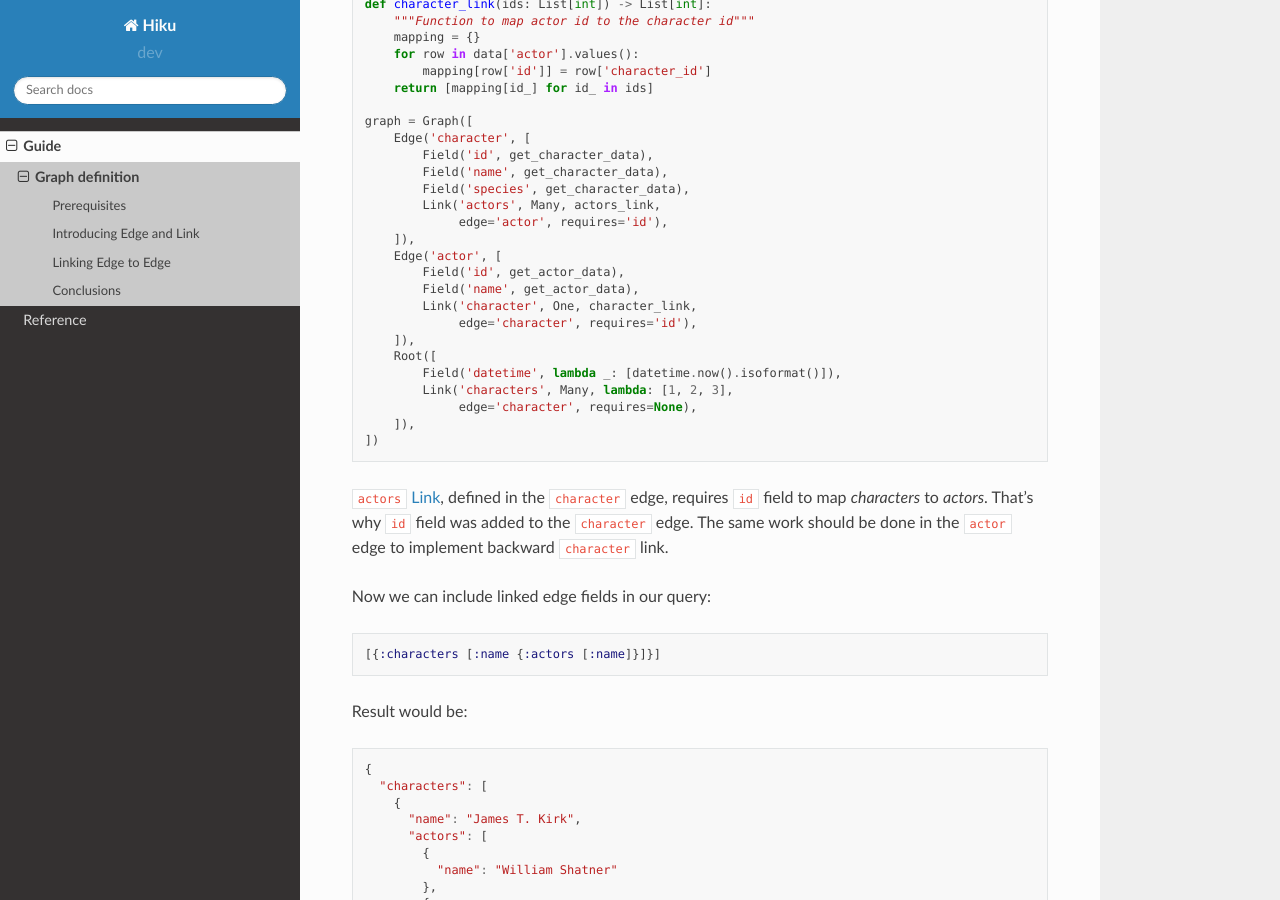
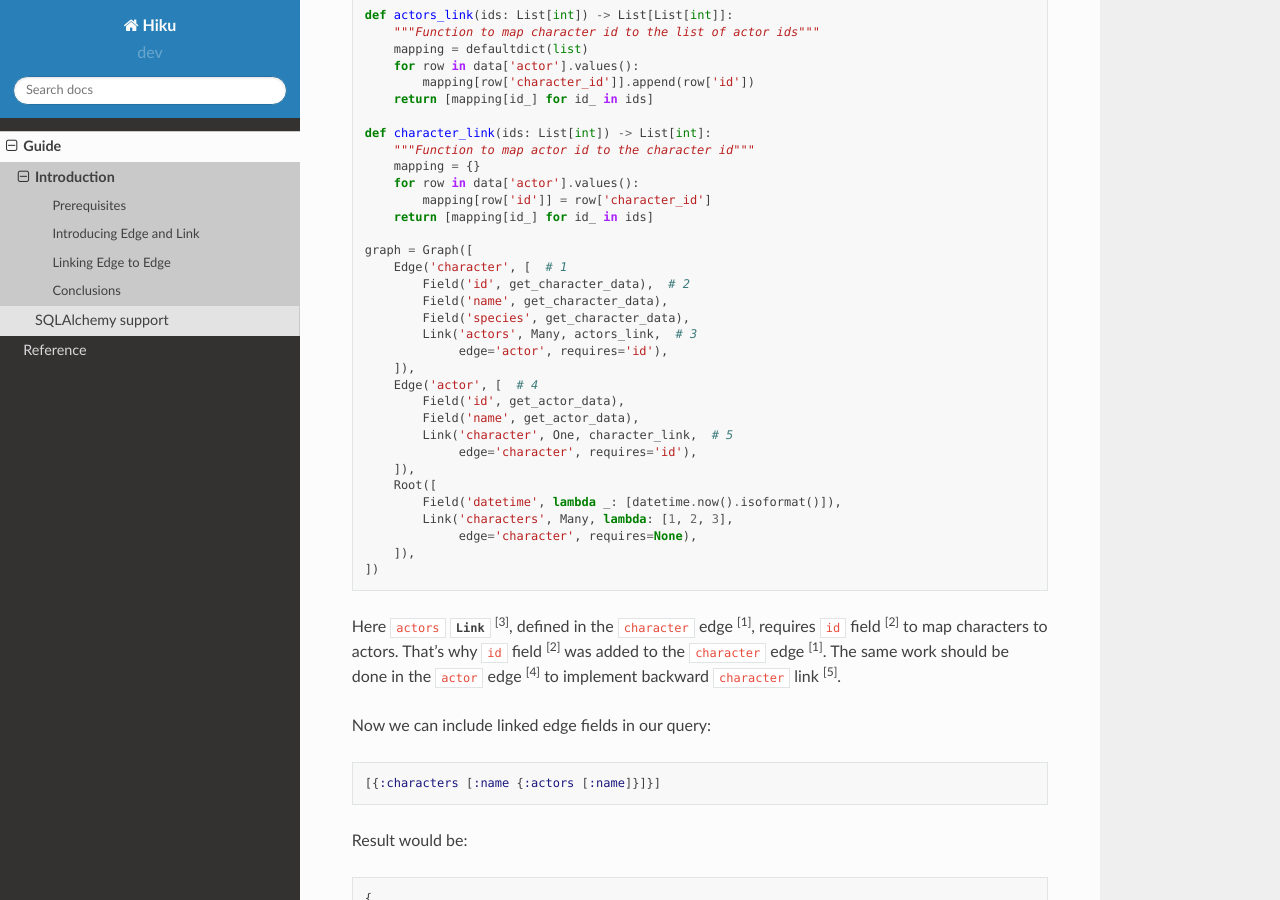
Before and after one commit to evo-company/hiku, a Sphinx documentation site: the page built from docs/guide/introduction.rst, in a window 1280 px wide and 900 px high, scrolled down 3544 px. Built offline with Sphinx 7.4.7 and the Read the Docs theme 2.0.0, drawn with Linux system fonts in a browser that asks for light colours; some of the changed text lies outside the part shown.

Commit message:
Fixed introduction docs and added next chapter to describe SQLAlchemy support

```diff
--- a/docs/guide/index.rst
+++ b/docs/guide/index.rst
@@ -4,4 +4,5 @@ Guide
 .. toctree::
    :maxdepth: 2
 
-   definition
+   introduction
+   sqlalchemy
--- a/docs/guide/definition.rst
+++ b/docs/guide/introduction.rst
@@ -1,5 +1,5 @@
-Graph definition
-================
+Introduction
+============
 
 Prerequisites
 ~~~~~~~~~~~~~
@@ -11,7 +11,7 @@ will need to setup an environment:
 
   $ pip install hiku
 
-And let's create a Python module for our playground (for example ``sandbox.py``):
+And let's create a Python module for our playground (for example `sandbox.py`):
 
 .. code-block:: python
 
@@ -135,7 +141,7 @@ And get this result:
   }
 
 ``get_character_data`` function is used to resolve values for two
-fields in the `character` edge. As you can see
+fields in the ``character`` edge. As you can see
 it returns basically a list of lists with values in the same order as
 it was requested in arguments (order of ids and fields should be
 preserved).
@@ -148,27 +154,27 @@ data together).
 Linking Edge to Edge
 ~~~~~~~~~~~~~~~~~~~~
 
-Let's extend our data with one more entity - `actor`:
+Let's extend our data with one more entity - ``actor``:
 
 .. code-block:: python
 
   data = {
       'character': {
           1: dict(id=1, name='James T. Kirk', species='Human'),
-          2: dict(id=2, name='Spock',         species='Vulcan/Human'),
+          2: dict(id=2, name='Spock', species='Vulcan/Human'),
           3: dict(id=3, name='Leonard McCoy', species='Human'),
       },
       'actor': {
-          1: dict(id=1, name='William Shatner', character_id=1),
-          2: dict(id=2, name='Leonard Nimoy',   character_id=2),
-          3: dict(id=3, name='DeForest Kelley', character_id=3),
-          4: dict(id=4, name='Chris Pine',      character_id=1),
-          5: dict(id=5, name='Zachary Quinto',  character_id=2),
-          6: dict(id=6, name='Karl Urban',      character_id=3),
+          1: dict(id=1, character_id=1, name='William Shatner'),
+          2: dict(id=2, character_id=2, name='Leonard Nimoy'),
+          3: dict(id=3, character_id=3, name='DeForest Kelley'),
+          4: dict(id=4, character_id=1, name='Chris Pine'),
+          5: dict(id=5, character_id=2, name='Zachary Quinto'),
+          6: dict(id=6, character_id=3, name='Karl Urban'),
       },
   }
 
-And actor will have a reference to the played character - `character_id`.
+And actor will have a reference to the played character - ``character_id``.
 
 .. code-block:: python
 
@@ -203,17 +209,17 @@ And actor will have a reference to the played character - `character_id`.
       return [mapping[id_] for id_ in ids]
 
   graph = Graph([
-      Edge('character', [
-          Field('id', get_character_data),
+      Edge('character', [  # 1
+          Field('id', get_character_data),  # 2
           Field('name', get_character_data),
           Field('species', get_character_data),
-          Link('actors', Many, actors_link,
+          Link('actors', Many, actors_link,  # 3
                edge='actor', requires='id'),
       ]),
-      Edge('actor', [
+      Edge('actor', [  # 4
           Field('id', get_actor_data),
           Field('name', get_actor_data),
-          Link('character', One, character_link,
+          Link('character', One, character_link,  # 5
                edge='character', requires='id'),
       ]),
       Root([
@@ -223,10 +229,11 @@ And actor will have a reference to the played character - `character_id`.
       ]),
   ])
 
-``actors`` Link_, defined in the ``character`` edge, requires ``id`` field to
-map `characters` to `actors`. That's why ``id`` field was added to the
-``character`` edge. The same work should be done in the ``actor`` edge to
-implement backward ``character`` link.
+Here ``actors`` :py:class:`~hiku.graph.Link` :sup:`[3]`, defined in the
+``character`` edge :sup:`[1]`, requires ``id`` field :sup:`[2]` to map characters
+to actors. That's why ``id`` field :sup:`[2]` was added to the ``character`` edge
+:sup:`[1]`. The same work should be done in the ``actor`` edge :sup:`[4]` to
+implement backward ``character`` link :sup:`[5]`.
 
 Now we can include linked edge fields in our query:
 
@@ -299,9 +306,3 @@ Conclusions
 
 1. Now you know how to describe data as graph;
 2. You can present in graph any data from any source.
-
-.. _Graph: ../Reference:-graph#graph
-.. _Edge: ../Reference:-graph#edge
-.. _Root: ../Reference:-graph#rootedge
-.. _Field: ../Reference:-graph#field
-.. _Link: ../Reference:-graph#link
```
Also changed, not shown: other parts of docs/guide/introduction.rst (+14 -8 lines), docs/guide/sqlalchemy.rst (added, +9 -0 lines).
